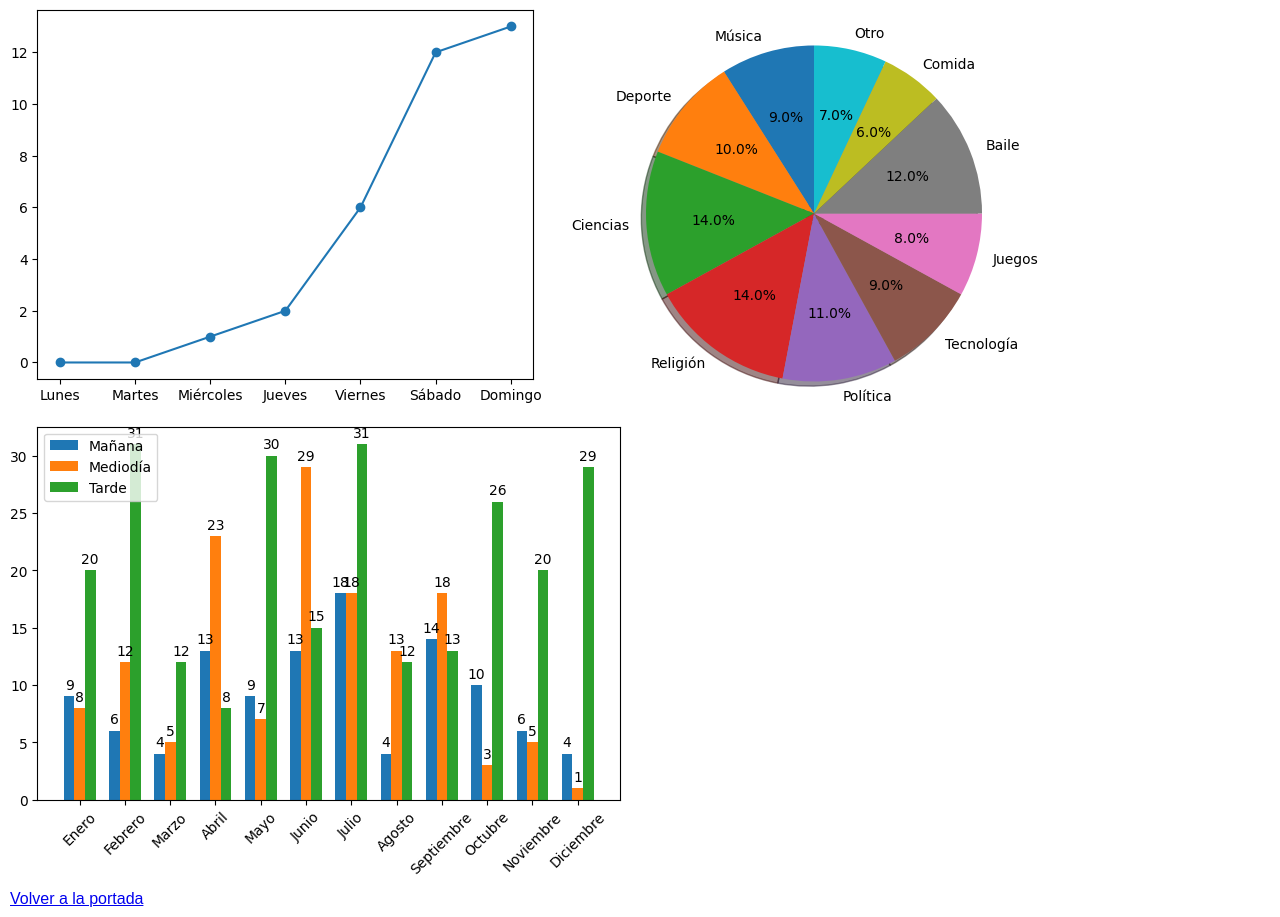
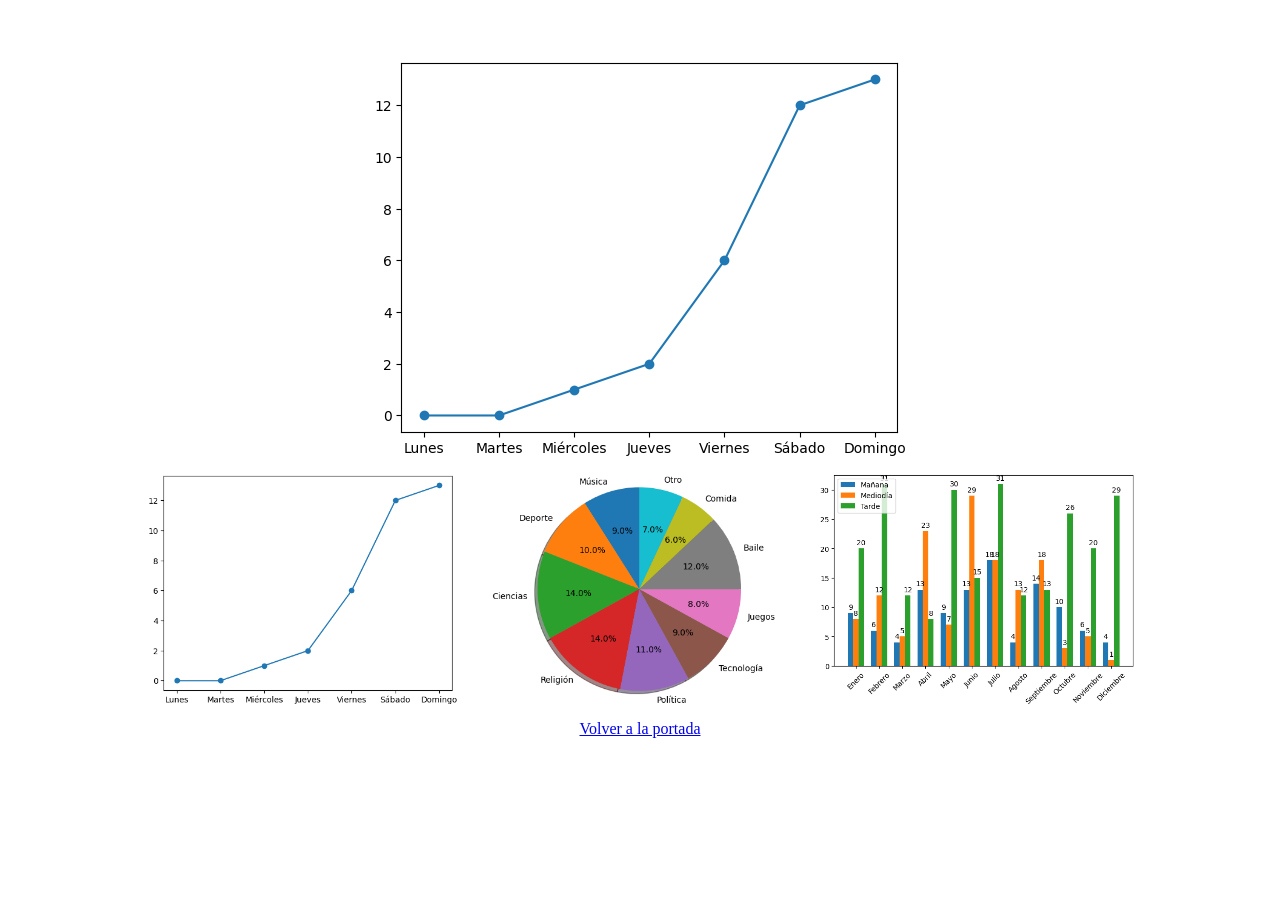
Before and after one commit to fgutierrezalbornoz/desarrollo_web_francisco_guti-rrez, a Flask app: page /statistics in a window 1280 px wide. After the commit the page ends 738 px from the top, so only its background shows below. Run offline with Flask 3, Linux system fonts and the light colour scheme.

Commit message:
Modifica sección de estadísticas considerando feedback de tarea 1

```diff
--- /dev/null
+++ b/flask_app/static/css/styles-estadisticas.css
@@ -0,0 +1,39 @@
+body, html {
+    height: 100%;
+    margin: 0;
+    display: flex;
+    justify-content: center;
+    align-items: center;
+}
+.main-container {
+    display: flex;
+    flex-direction: column;
+    align-items: center;
+}
+.container-graficos {
+    width: 100%;
+    display: flex;
+    flex-direction: row;
+    justify-content: center;
+    align-items: center;
+    gap: 20px;
+}
+.container-graficos > img {
+    height: 30vh;
+}
+.main-container {
+    justify-content: center;
+}
+a {
+    padding: 10px;
+}
+a:hover {
+    color: white;
+    background-color: #10597d;
+    border-radius: 5px;
+    box-shadow: 0 5px 15px #000;
+}
+.container-graficos img:hover {
+    transform: scale(1.05) translateY(-5px);
+    box-shadow: 0 5px 15px #10597d;
+}
--- /dev/null
+++ b/flask_app/static/js/estadisticas.js
@@ -0,0 +1,5 @@
+function cambiaGrafico(img) {
+    grafico_principal = document.getElementById("grafico-principal")
+    grafico_principal.src = img.src
+    grafico_principal.alt = img.alt
+}
--- a/flask_app/templates/estadisticas.html
+++ b/flask_app/templates/estadisticas.html
@@ -3,16 +3,38 @@
     <head>
         <title>Tarea 2 - Estadísticas</title>
         <meta http-equiv="Content-Type" content="text/html; charset=utf-8">
-        <link href="{{ url_for('static', filename='css/styles.css') }}" rel="stylesheet" type="text/css">
+        <link href="{{ url_for('static', filename='css/styles-estadisticas.css') }}" rel="stylesheet" type="text/css">
     </head>
     <body>
-        <div>
+        <div class="main-container">
+            <div class="container-grafico-principal">
+                <img
+                    id="grafico-principal"
+                    src="{{ url_for('static', filename='img/lineas.png') }}"
+                    alt="Gráfico seleccionado"
+                >
+            </div>
             <div class="container-graficos">
-                <img src="{{ url_for('static', filename='img/lineas.png') }}" alt="Gráfico de líneas que informa la cantidad de actividades por día.">
-                <img src="{{ url_for('static', filename='img/torta.png') }}" alt="Gráfico de torta que muestra el total de actividades por tipo.">
-                <img src="{{ url_for('static', filename='img/barras.png') }}" alt="Gráfico de barras que muestra tres barras por mes que indica la cantida de actividades que inician en la mañana, mediodía y por la tarde (por separado).">
+                <img
+                    src="{{ url_for('static', filename='img/lineas.png') }}"
+                    alt="Gráfico de líneas que informa la cantidad de actividades por día."
+                    onclick="cambiaGrafico(this)"
+                >
+
+                <img
+                    src="{{ url_for('static', filename='img/torta.png') }}"
+                    alt="Gráfico de torta que muestra el total de actividades por tipo."
+                    onclick="cambiaGrafico(this)"
+                >
+                <img
+                    src="{{ url_for('static', filename='img/barras.png') }}"
+                    alt="Gráfico de barras que muestra tres barras por mes que indica la cantida de actividades que inician en la mañana, mediodía y por la tarde (por separado)."
+                    onclick="cambiaGrafico(this)"
+                >
             </div>
             <a href="/">Volver a la portada</a>
         </div>
+        <script src="{{ url_for('static', filename='js/estadisticas.js') }}" ></script>
     </body>
+
 </html>
```
